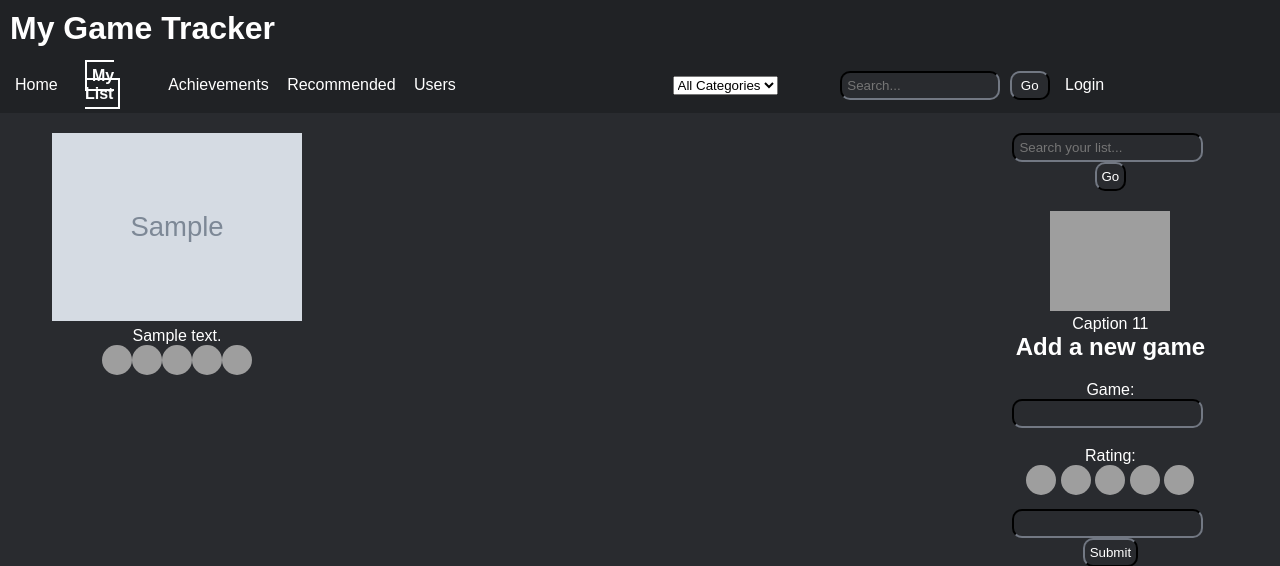
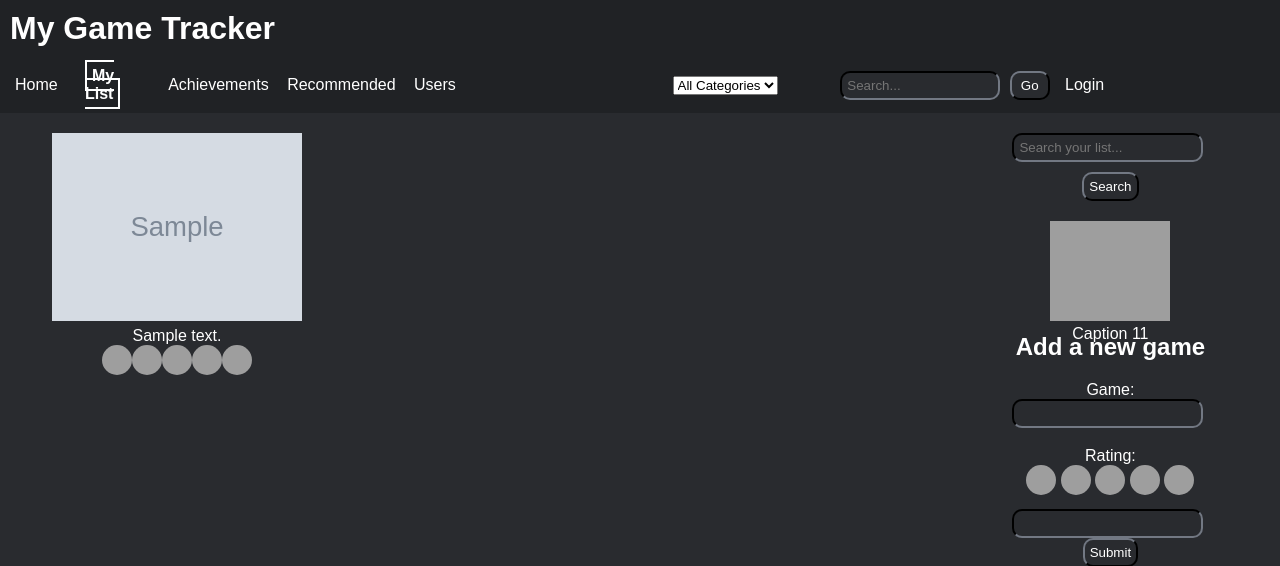
Before and after one commit to camillesosa/My-Game-Tracker, a PHP site: page /mylist.php in a window 1280 px wide. Shown: the top 566 px of the page. Run offline with PHP 8.4, Linux system fonts and the light colour scheme; the visitor is signed in with stand-in values (Sample User, id 1); tables that the repository leaves empty or names only in its code hold one stand-in row (values such as "Sample post"); grey boxes marked "Sample" are stand-in pictures; grey boxes are pictures that could not be loaded.

Commit message:
#RB MyList Search Box working

```diff
--- a/mylist.php
+++ b/mylist.php
@@ -173,10 +173,35 @@
             <div style="justify-content: center; width: auto; text-align: center;" class="container">
                 <div>
                     <div class="search-box" style="height: 200px;">
-                        <form>
-                            <input type="text" placeholder="Search your list...">
-                            <button type="submit">Go</button>
+                        <form name="searchMyList" method="post">
+                            <input name="search" type="text" placeholder="Search your list...">
+                            <input type="submit" value="Search"></input>
                         </form>
+                        <?php
+
+                            if(isset($_POST['search'])){
+                                $query = $_POST['search'];
+                                echo "<script>document.getElementsByName('search')[0].value = '$query';</script>";
+
+                                if($query == ""){
+                                    $query = "SELECT user_videogame.rating, user_videogame.review, user_videogame.game_id, VideoGame.title, VideoGame.genre, VideoGame.coverArt FROM user_videogame JOIN VideoGame ON user_videogame.game_id = VideoGame.game_id WHERE user_videogame.user_id = '$user_id';";
+                                }
+                                else{
+                                    $query = "SELECT user_videogame.rating, user_videogame.review, user_videogame.game_id, VideoGame.title, VideoGame.genre, VideoGame.coverArt FROM user_videogame JOIN VideoGame ON user_videogame.game_id = VideoGame.game_id WHERE user_videogame.user_id = '$user_id' AND VideoGame.title LIKE '%$query%';";
+                                }
+                            }
+                            else{
+                                $query = "SELECT user_videogame.rating, user_videogame.review, user_videogame.game_id, VideoGame.title, VideoGame.genre, VideoGame.coverArt FROM user_videogame JOIN VideoGame ON user_videogame.game_id = VideoGame.game_id WHERE user_videogame.user_id = '$user_id';";
+                            }
+                            $mysqli = new mysqli(DB_SERVER, DB_USERNAME, DB_PASSWORD, DB_NAME);
+                            $result = $mysqli->query($query);
+                            if (!$result) {
+                                printf("Query failed: %s\n", $mysqli->error);
+                                exit();
+                            }
+                            $mysqli->close();
+
+                        ?>
                         <img style="padding-top: 10%; width: 120px; height: 120px;" src="img/soulsilver.bmp" alt="Picture 11"><p>Caption 11</p>
                     </div>
                     <div class="text-entry" style="height: 200px;">
```
